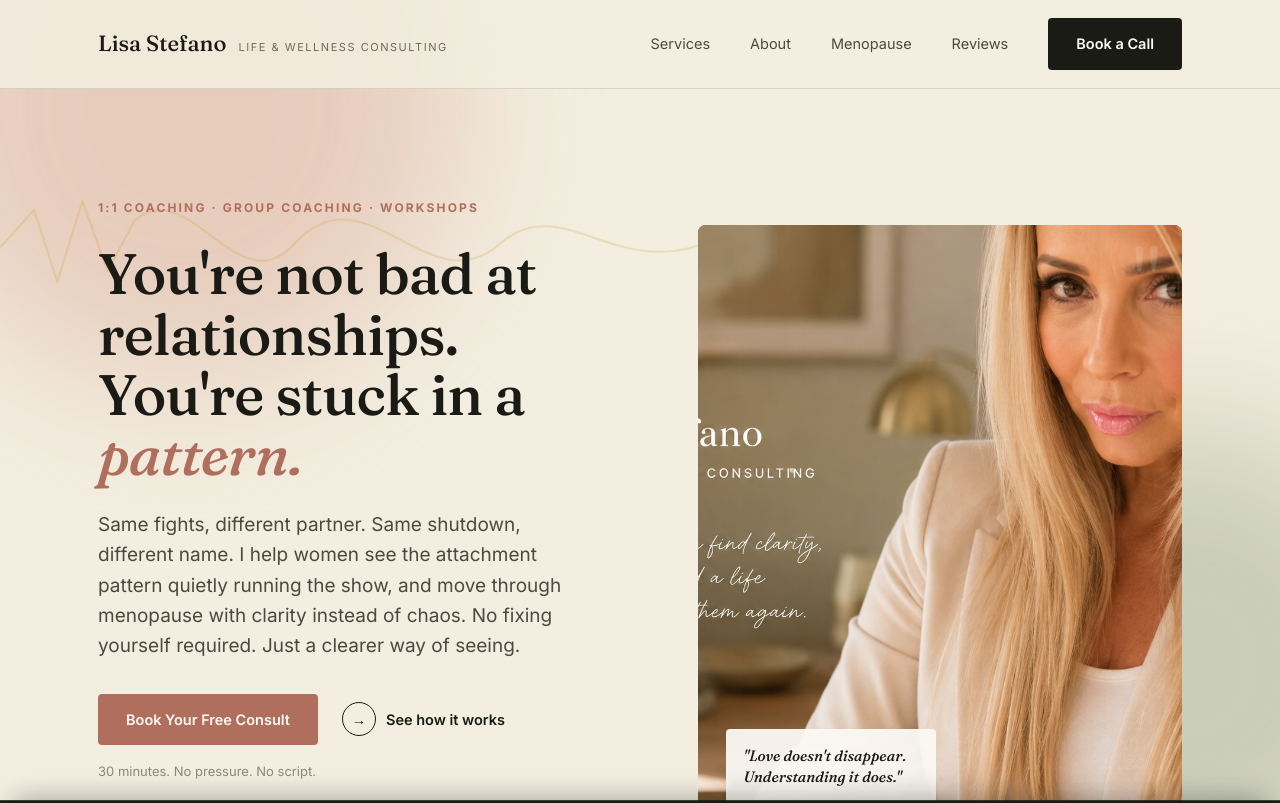
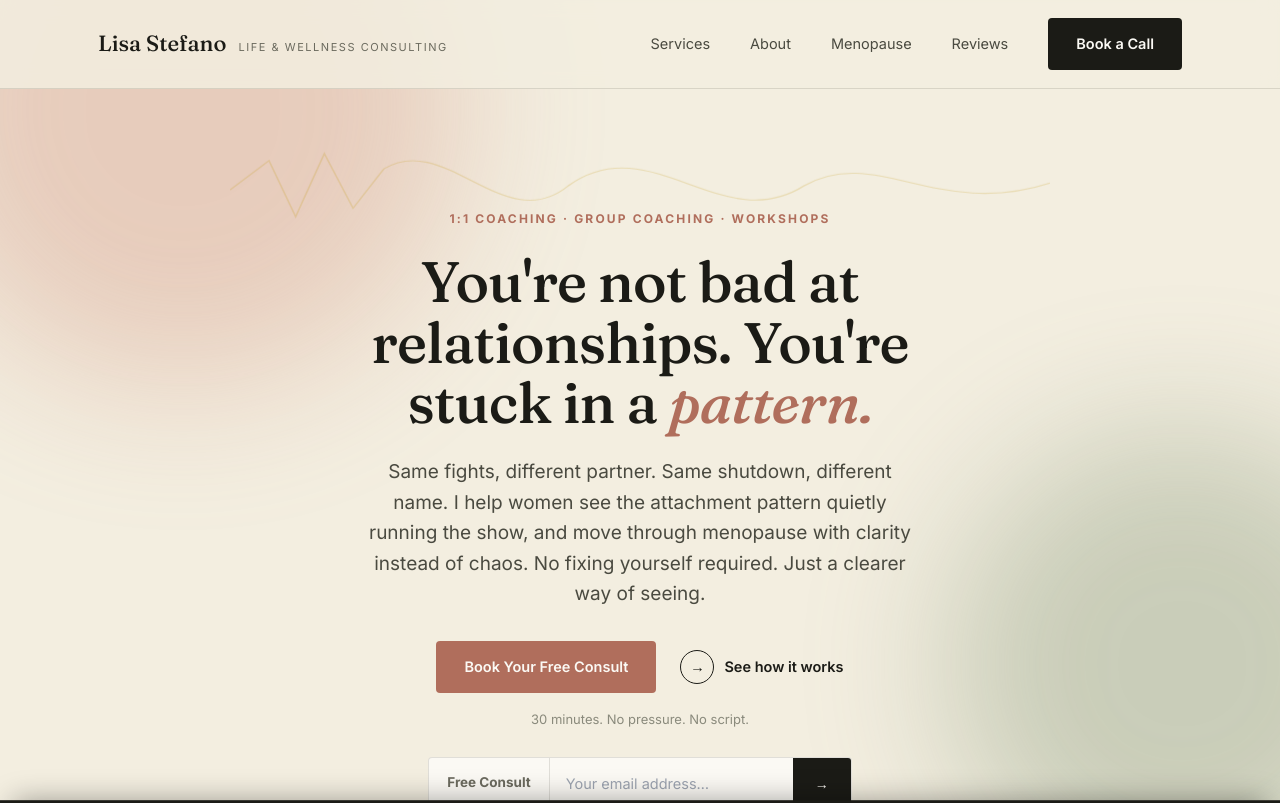
Before and after one commit to Loreja-Daryll/lisa, a React (Vite) app: page / in a window 1280 px wide. Shown: the top 803 px of the page. Built offline with nearby package versions, Linux system fonts and the light colour scheme.

Commit message:
new layout

```diff
--- a/src/components/Hero.tsx
+++ b/src/components/Hero.tsx
@@ -1,12 +1,4 @@
-import { useState } from 'react'
-
 export default function Hero() {
-  const [photoMissing, setPhotoMissing] = useState(false)
-  const [photoLoaded, setPhotoLoaded] = useState(false)
-
-  // Automatically uses the correct base path
-  const heroImage = `${import.meta.env.BASE_URL}images/pic3.png`
-
   return (
     <section className="hero">
       <svg
@@ -17,8 +9,7 @@ export default function Hero() {
         <path d="M0,110 L38,68 L64,148 L92,58 L120,136 L150,80 C210,26 268,178 330,104 C410,20 480,178 560,104 C630,46 690,152 800,100" />
       </svg>
 
-      <div className="wrap hero-grid">
-        <div>
+      <div className="wrap hero-center">
         <span className="eyebrow">
           1:1 Coaching · Group Coaching · Workshops
         </span>
@@ -60,35 +51,6 @@ export default function Hero() {
           <button>→</button>
         </div>
       </div>
-
-        <div className="hero-portrait">
-          {!photoMissing && (
-            <img
-              src={heroImage}
-              alt="Lisa Stefano"
-              className="portrait-photo"
-              loading="eager"
-              onLoad={() => setPhotoLoaded(true)}
-              onError={() => {
-                console.error("Image not found:", heroImage)
-                setPhotoMissing(true)
-              }}
-            />
-          )}
-
-          {!photoLoaded && (
-            <span className="portrait-label">
-              Photo — swap for editorial portrait
-            </span>
-          )}
-
-          <span className="quote-mark">"</span>
-
-          <div className="portrait-note">
-            "Love doesn't disappear. Understanding it does."
-          </div>
-        </div>
-      </div>
     </section>
   )
 }
--- a/src/styles/theme.css
+++ b/src/styles/theme.css
@@ -292,3 +292,78 @@ footer p.desc{ margin-top:16px; font-size:14px; max-width:280px; color:#9a9a8c;
     transition-duration: 0.01ms !important;
   }
 }
+
+/* ==========================================================================
+   HERO — centered single-column layout (portrait removed)
+   Append this block right after the existing .hero-portrait rules,
+   or anywhere below the original .hero block. Nothing above needs
+   to be deleted — .hero-grid / .hero-portrait just go unused now.
+   ========================================================================== */
+
+.hero-center{
+  display:flex;
+  flex-direction:column;
+  align-items:center;
+  text-align:center;
+  max-width:720px;
+  margin:0 auto;
+  position:relative;
+  z-index:2;
+}
+
+.hero-center h1{
+  max-width:680px;
+}
+
+.hero-center p.lede{
+  max-width:560px;
+  margin-left:auto;
+  margin-right:auto;
+  text-align:center;
+}
+
+.hero-center .hero-ctas{
+  justify-content:center;
+}
+
+.hero-center .trust-line{
+  text-align:center;
+}
+
+.hero-center .email-capture{
+  margin-left:auto;
+  margin-right:auto;
+}
+
+/* Reposition the decorative pulse-to-wave line: was sized/placed for the
+   old two-column layout (56% width, pinned left), so it cut across the
+   headline once centered. Now sits centered, smaller, further back. */
+.hero .hero-line-svg{
+  top:24px;
+  left:50%;
+  transform:translateX(-50%);
+  width:88%;
+  max-width:820px;
+  height:140px;
+  opacity:0.4;
+}
+
+@media(max-width:700px){
+  .hero .hero-line-svg{
+    width:100%;
+    top:12px;
+    height:100px;
+    opacity:0.3;
+  }
+}
+
+/* Slightly more breathing room top/bottom now that there's no portrait
+   to set the section's height. */
+.hero{
+  padding:120px 0 88px;
+  text-align:center;
+}
+
+@media(max-width:700px){
+  .hero{ padding:88px 0 56px; }
+}
```
Lines whose indentation alone changed are shown as unchanged.
